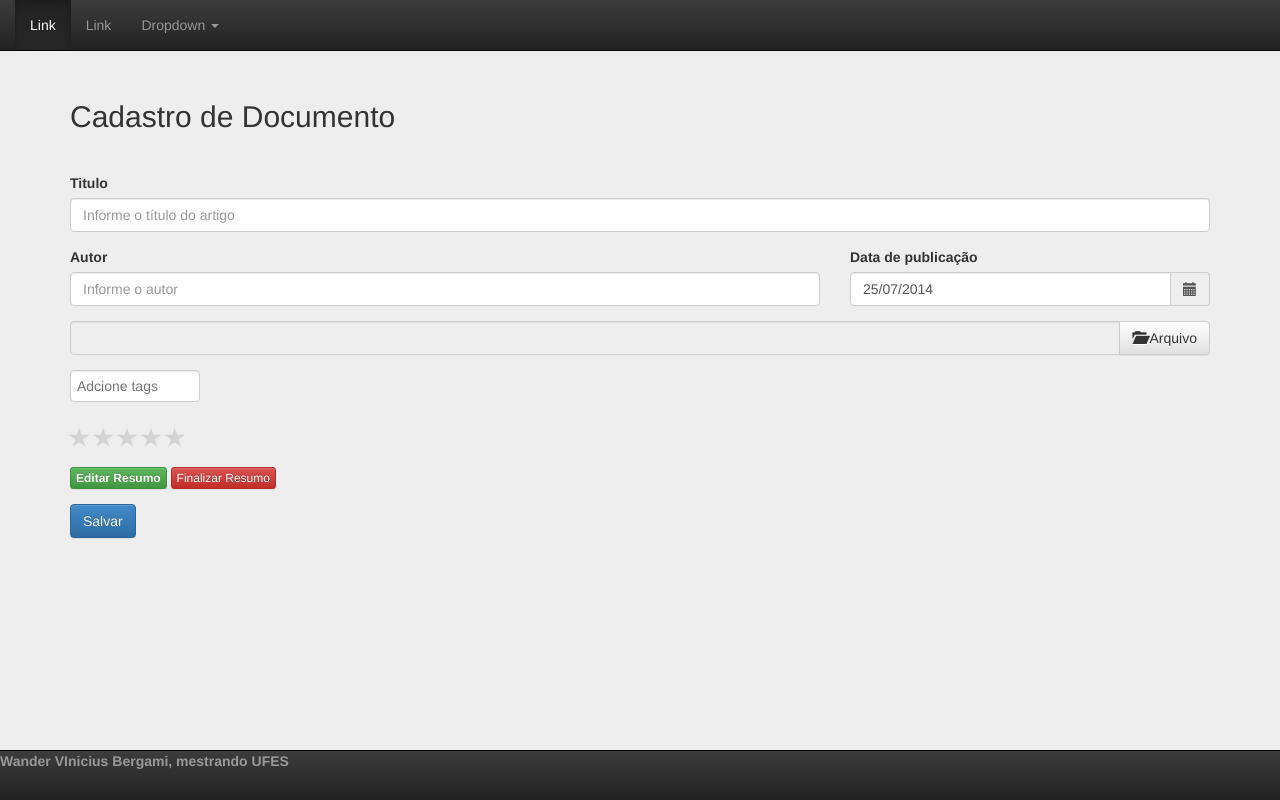
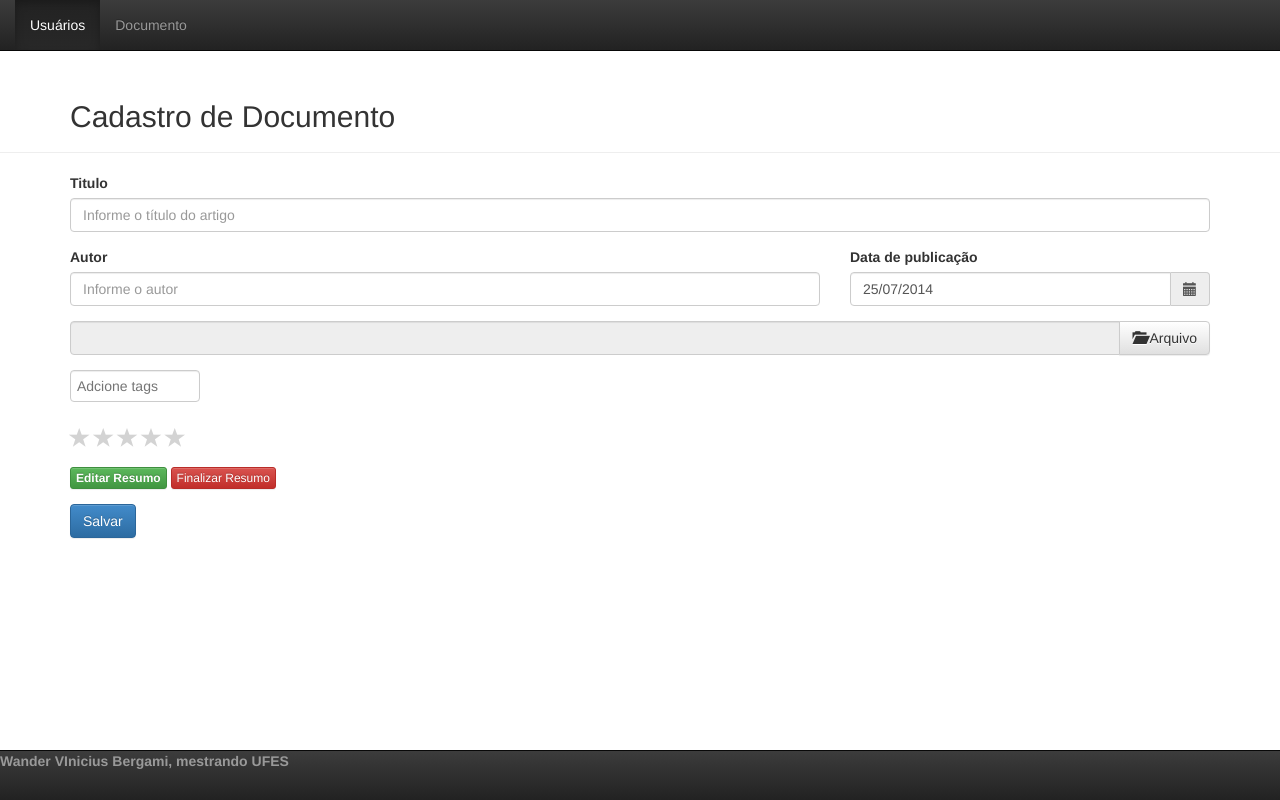
Before and after one commit to Bergami/Projetos, a Django app: page /documento/ in a window 1280 px wide. Run offline with Django 3.2, Linux system fonts and the light colour scheme; parts of the project's set-up code (start-up, migrations or seed data) failed here and were passed over; some libraries are stand-ins or nearby versions.

Commit message:
Alteração do estilo; Adição da rolagem automática; Alteração no menu;

```diff
--- a/Ufes/src/Sabia/admin.py
+++ b/Ufes/src/Sabia/admin.py
@@ -5,4 +5,4 @@ from Sabia.models import Projeto, Grupo, Usuario
 
 admin.site.register(Projeto)
 admin.site.register(Grupo)
-admin.site.register(Usuario)
+#admin.site.register(Usuario)
--- a/Ufes/src/Sabia/static/css/bootstrap-custon-sabia.css
+++ b/Ufes/src/Sabia/static/css/bootstrap-custon-sabia.css
@@ -1,3 +1,8 @@
+
+body {
+  margin: 0;
+  background-color: #fff;
+}
 .margin-button{
 
   margin-top: 30px;
--- a/Ufes/src/Sabia/static/js/documento.js
+++ b/Ufes/src/Sabia/static/js/documento.js
@@ -81,6 +81,12 @@ $(function(){
 
 		atribuirClassificacao:function(){
 			$('#classificacao').val($('.star-colorize').length);
+		},
+
+		rolarScrollPagina:function(){
+
+   		 	var target_offset = $("#salvar").offset().top;
+    		$('html, body').animate({ scrollTop: target_offset }, 1400);
 		}
 	};
 
@@ -106,6 +112,7 @@ $(function(){
 
 			$('.criar-resumo').click(function(){
 				FkEditor.createEditor();
+				Documento.rolarScrollPagina();
 			});
 		}
 
--- a/Ufes/src/Sabia/templates/CadastroDocumento.html
+++ b/Ufes/src/Sabia/templates/CadastroDocumento.html
@@ -1,9 +1,15 @@
 {% load staticfiles %}
 {%include "header.html" %}
+
+
+<style type="text/css">
+	body{background-color: #fff;}
+</style>
 
 <link href="{% static 'css/datepicker.css' %}" rel="stylesheet">
 <link href="{% static 'css/bootstrap-tagsinput.css' %}" rel="stylesheet">
 <link href="{% static 'ckeditor/contents.css' %}" rel="stylesheet">
+
 
 <script src="{% static 'js/bootstrap-datepicker.js' %}"></script>
 <script src="{% static 'js/bootstrap-datepicker.pt-BR.js' %}"></script>
@@ -12,7 +18,6 @@
 <script src="{% static 'ckeditor/ckeditor.js' %}"></script>
 
 <script src="{% static 'js/documento.js' %}"></script>
-
  <!--
  	____________________________________________________________________________
  	Pugins Utilizados
@@ -30,16 +35,6 @@
 	______________________________________________________________________________
 
  -->
-<script type="text/javascript">
-jQuery(document).ready(function($) {
-    $(".criar-resumo").click(function(event){
-    alert("djdjhkjh");
-        event.preventDefault();
-        $('html,body').animate({scrollTop:$(this.hash).offset().top}, 2000);
-   });
-});
-</script>
-
 
 <div class="page-header">
   <div class="container">
--- a/Ufes/src/Sabia/templates/header.html
+++ b/Ufes/src/Sabia/templates/header.html
@@ -21,9 +21,7 @@
     	<script type="text/javascript" src="http://code.jquery.com/jquery.min.js"></script>
 		  <link href="{% static 'css/bootstrap-theme.min.css' %}" rel="stylesheet">
     	<script src="{% static 'js/bootstrap.min.js' %}"></script>
-      <style>
 
-      </style>
 	</head>
   <body>
 
@@ -31,8 +29,9 @@
       <nav class="navbar navbar-inverse navbar-fixed-top" role="navigation">
         <div class="container-fluid">
           <ul class="nav navbar-nav">
-              <li class="active"><a href="#">Link</a></li>
-              <li><a href="#">Link</a></li>
+              <li class="active"><a href="/usuario">Usuários</a></li>
+              <li><a href="/documento">Documento</a></li>
+              <!--
               <li class="dropdown">
                 <a href="#" class="dropdown-toggle" data-toggle="dropdown">Dropdown <b class="caret"></b></a>
                 <ul class="dropdown-menu">
@@ -47,6 +46,7 @@
                   <li><a data-toggle="dropdown" href="#">One more separated link</a></li>
                 </ul>
               </li>
+            -->
             </ul>
          </div>
       </nav>
--- a/Ufes/src/Sabia/views.py
+++ b/Ufes/src/Sabia/views.py
@@ -50,7 +50,8 @@ def salvar_usuario(request):
         usu.grupo_id = request.POST['grupo_id']
         usu.save()
 
-        return render_to_response('CadastroUsuario.html')
+        grupo = Grupo.objects.all()
+        return render_to_response("CadastroUsuario.html", {'grupo': grupo}, context_instance=RequestContext(request))
 
 
 
```
Also changed, not shown: Ufes/src/Sabia/templates/CadastroUsuario.html (+6 -2 lines), Ufes/src/Sabia/static/css/bootstrap.css, 1 other file.
